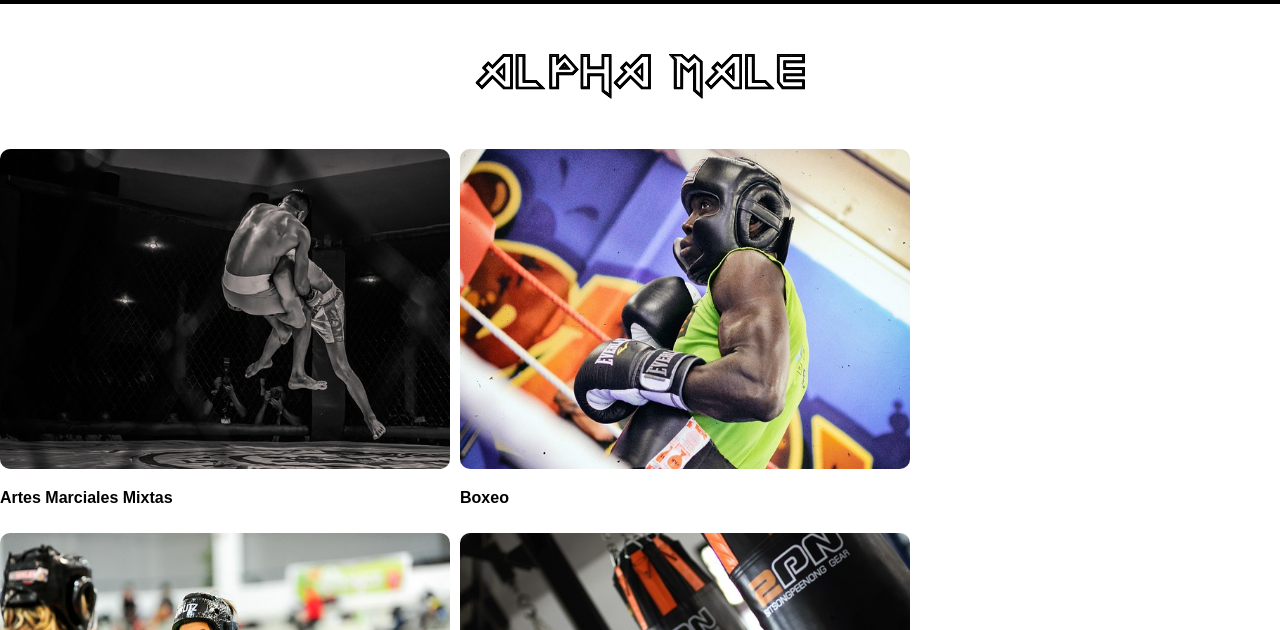
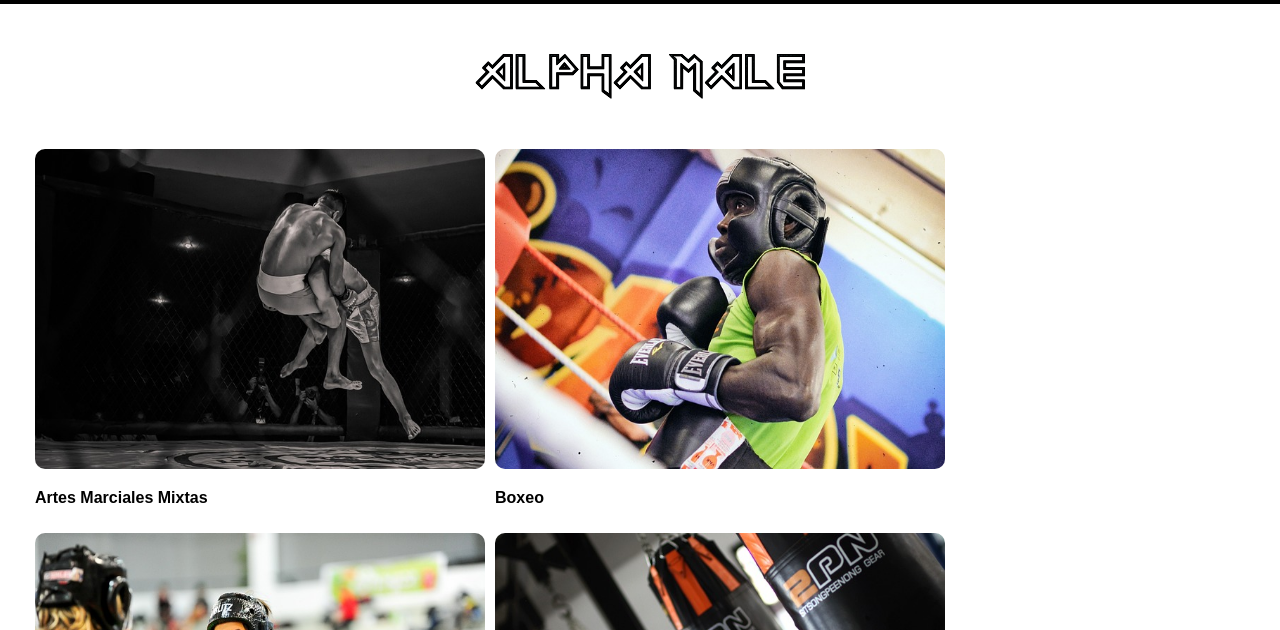
Before and after one commit to MarcPerezFernandez/Trabajo-HTML-CSS, a plain HTML site: page VIEWS/disciplinas.html in a window 1280 px wide. Shown: the part 322-952 px from the top of the page. Drawn offline with Linux system fonts and the light colour scheme.

Commit message:
Update disciplinas.css
hemos añadido margenes izquierdo e inferior para estructurar mejor la galeria de disciplinas.

```diff
--- a/CSS/disciplinas.css
+++ b/CSS/disciplinas.css
@@ -42,10 +42,11 @@ header{
     display: flex;
     flex-wrap: wrap;
     gap: 10px 10px;
+    margin-left: 35px;
+    margin-bottom: 35px;
 }
 .contenedor img{
     border-radius: 10px;
-
 }
 footer{
     display: flex;
```
